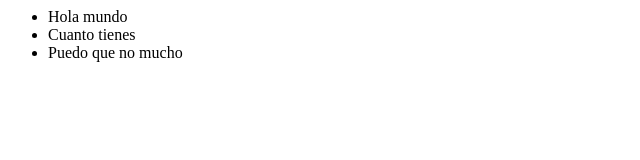
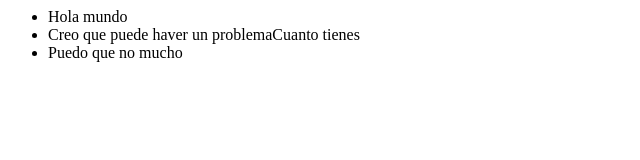
Before and after one commit to rifeld/gitTest, a plain HTML site: page index.html in a window 1280 px wide. Shown: the whole page, without its empty margins (0-640 px from the left). Drawn offline with Linux system fonts and the light colour scheme.

Commit message:
Creando un conflicto

```diff
--- a/index.html
+++ b/index.html
@@ -5,7 +5,7 @@
  <body>
  	<ul>
  		<li>Hola mundo</li>
- 		<li>Cuanto tienes</li>
+ 		<li>Creo que puede haver un problemaCuanto tienes</li>
  		<li>Puedo que no mucho</li>
  	</ul>
  </body>
```
